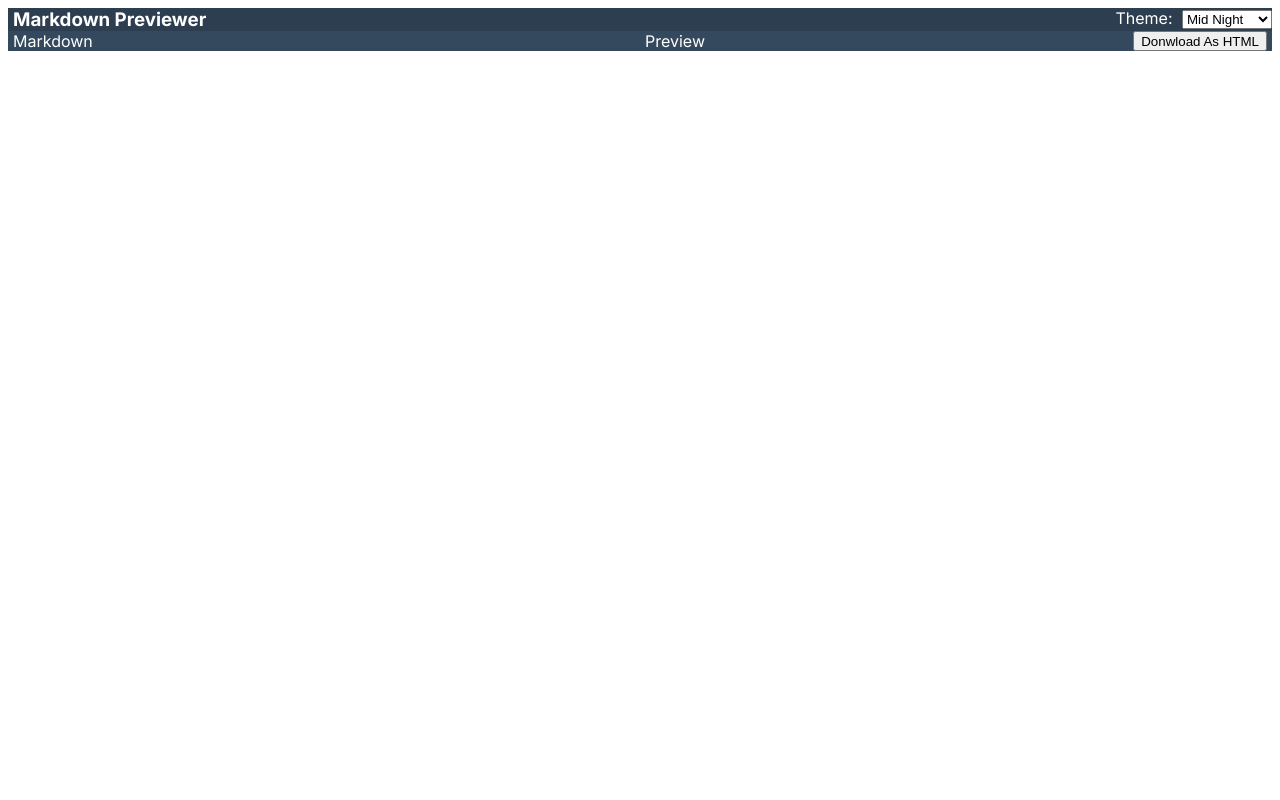
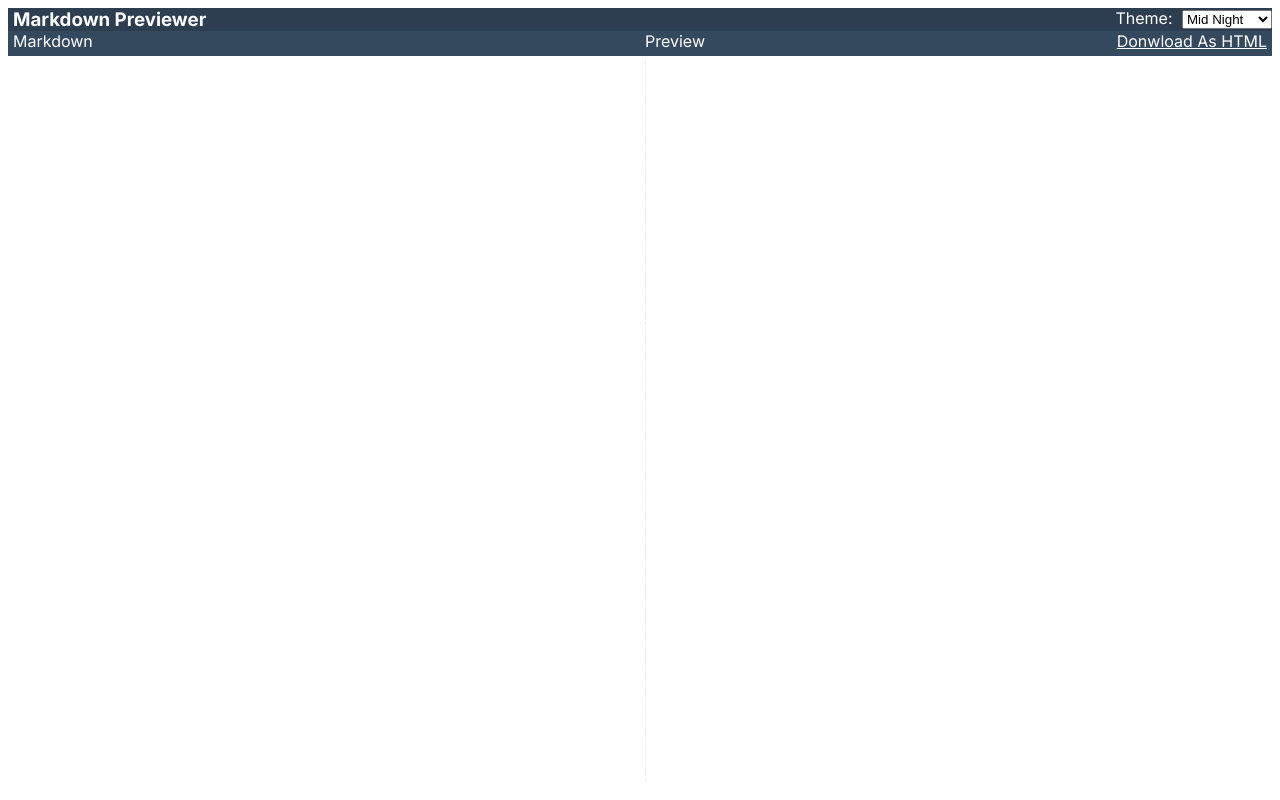
Before and after one commit to umartinez22/markdown-html-previewer, a Next.js app: page / in a window 1280 px wide. Built offline with nearby package versions, Linux system fonts and the light colour scheme.

Commit message:
feat: implement download button

```diff
--- a/src/pages/components/MarkdownPreview/MarkdownPreview.jsx
+++ b/src/pages/components/MarkdownPreview/MarkdownPreview.jsx
@@ -1,5 +1,21 @@
 import { useContext } from "react";
 import { MarkdownContext, ThemeContext } from "../../../Contexts";
+
+const DonwloadButton = ({ content }) => {
+  const file = new Blob([content], { type: "text/html" });
+
+  return (
+    <a
+      className="download-button"
+      download="output.html"
+      target="_blank"
+      rel="noreferrer"
+      href={URL.createObjectURL(file)}
+    >
+      Donwload As HTML
+    </a>
+  );
+};
 
 const MarkdownPreview = () => {
   let markdownContext = useContext(MarkdownContext);
@@ -12,7 +28,7 @@ const MarkdownPreview = () => {
         style={{ backgroundColor: themeContext.default.secondaryColor }}
       >
         <span>Preview</span>
-        <button>Donwload As HTML</button>
+        <DonwloadButton content={markdownContext.htmlPreview} />
       </div>
       <div
         className="preview"
--- a/src/styles/globals.css
+++ b/src/styles/globals.css
@@ -37,12 +37,17 @@
   height: 100%;
   width: 100%;
   margin: 5px;
+  padding-left: 2px;
+    border-left: 0.1px dashed #eeeeee;
 }
 
 .markdown-container .title {
-  height: 20px;
+  height: 25px;
   padding: 0 5px;
   color: white;
   display: flex;
   justify-content: space-between;
 }
+.download-button {
+  color: white;
+}
```
